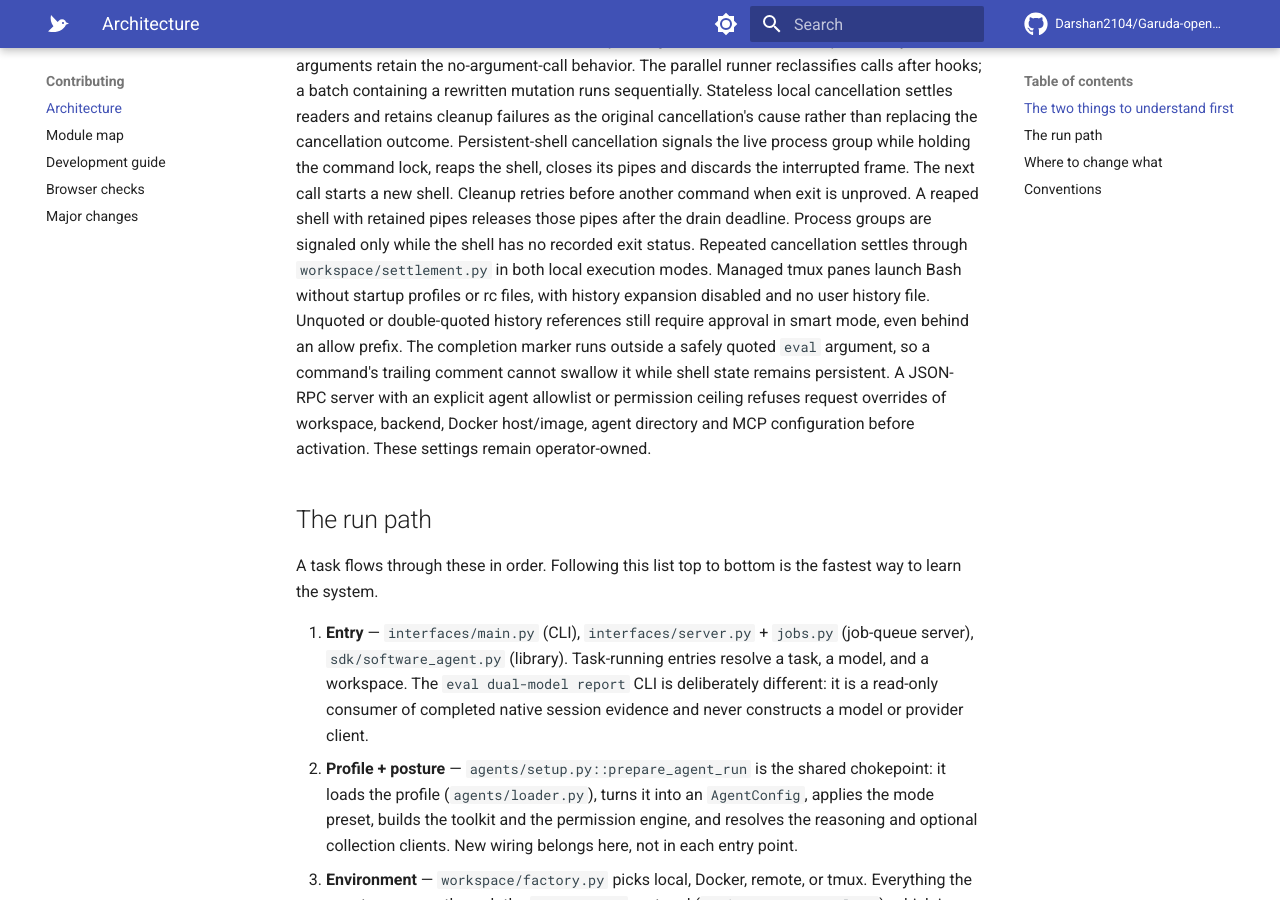
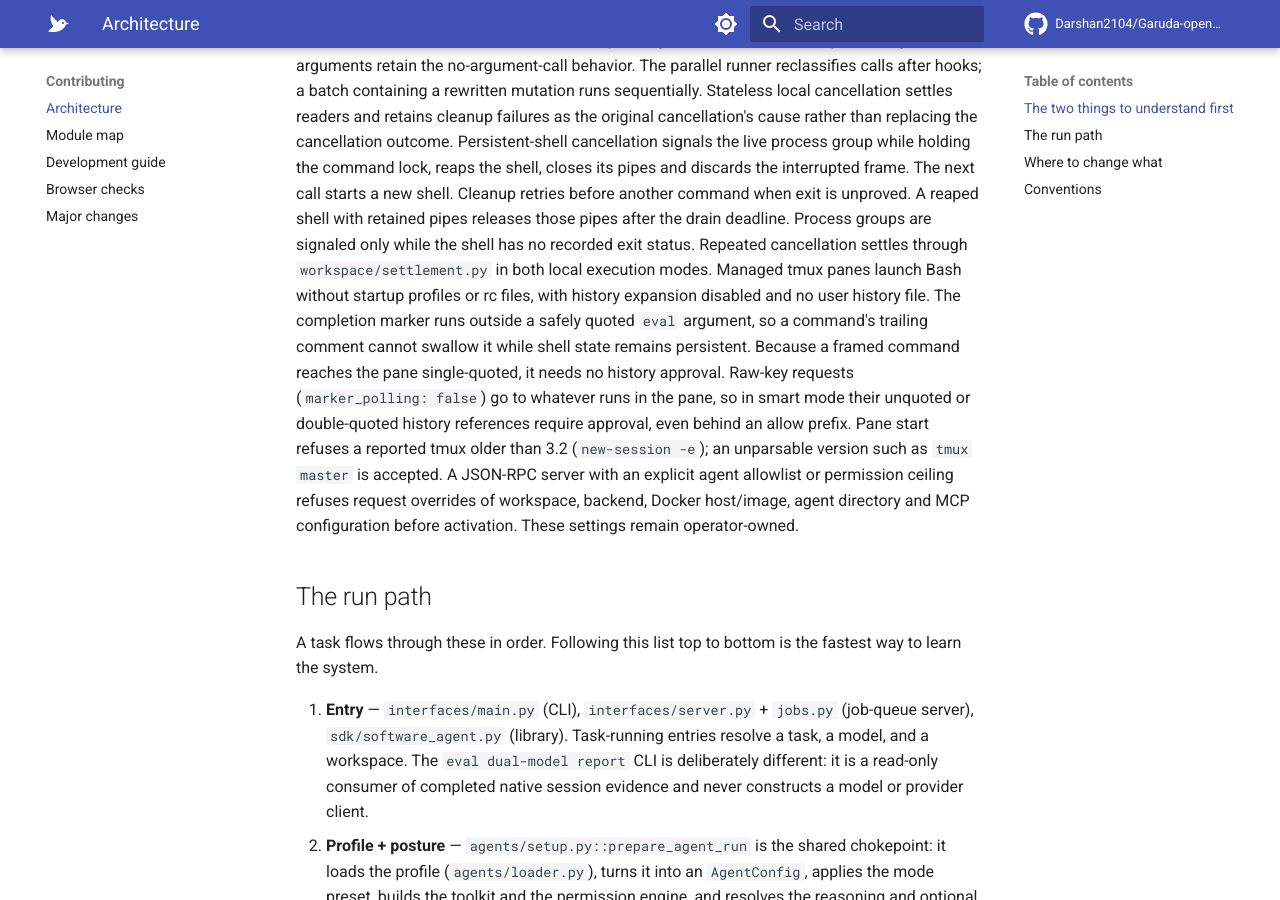
Before and after one commit to Darshan2104/Garuda-openagent, an MkDocs documentation site: the page built from docs/ARCHITECTURE.md, in a window 1280 px wide and 900 px high, scrolled down 1896 px. Built offline with MkDocs 1.6.1 and Material for MkDocs 9.7.7, drawn with Linux system fonts in a browser that asks for light colours; comment, search, counter and statistics services are not loaded.

Commit message:
Ask for tmux history approval only on raw keys and require tmux 3.2 (#348)
* Ask for tmux history approval only on raw keys and require tmux 3.0

Framed tmux_exec commands reach the pane single-quoted inside eval, so no
pane setting can history-expand `!`; asking for approval there only refused
ordinary commands such as `[ ! -d build ]` in headless runs. Keep the
approval for raw-key requests (marker_polling: false), which go to whatever
is running in the pane.

Managed panes pass `new-session -e`, which first shipped in tmux 3.0. Check
`tmux -V` at start and refuse older versions with a clear message instead of
an option error.

Co-Authored-By: Claude Opus 5.5 <noreply@anthropic.com>
Claude-Session: https://claude.ai/code/session_01FbZqz5kx6kvySJCJYCuiya

* docs: align tmux history approval and version notes across pages

ARCHITECTURE still required history approval for every smart-mode tmux
command; scope it to raw-key requests as the safety guide and decisions now
say, and record the tmux 3.0 requirement in MODULES, features and the
development guide.

Co-Authored-By: Claude Opus 5.5 <noreply@anthropic.com>

* Require tmux 3.2, where new-session -e first shipped

tmux 3.0 added -e to new-window, split-window and respawn only; new-session
gained it in 3.2 (tmux CHANGES, "CHANGES FROM 3.1c TO 3.2"). A 3.0 or 3.1
pane start passed the gate and then failed with a raw tmux option error.

Co-Authored-By: Claude Opus 5.5 <noreply@anthropic.com>
Claude-Session: https://claude.ai/code/session_01FbZqz5kx6kvySJCJYCuiya

---------

Co-authored-by: Claude Opus 5.5 <noreply@anthropic.com>

```diff
--- a/docs/ARCHITECTURE.md
+++ b/docs/ARCHITECTURE.md
@@ -76,10 +76,14 @@ with retained pipes releases those pipes after the drain deadline. Process group
 are signaled only while the shell has no recorded exit status. Repeated cancellation settles through
 `workspace/settlement.py` in both local execution modes.
 Managed tmux panes launch Bash without startup profiles or rc files, with history
-expansion disabled and no user history file. Unquoted or double-quoted history
-references still require approval in smart mode, even behind an allow prefix.
-The completion marker runs outside a safely quoted `eval` argument, so a command's
-trailing comment cannot swallow it while shell state remains persistent.
+expansion disabled and no user history file. The completion marker runs outside a
+safely quoted `eval` argument, so a command's trailing comment cannot swallow it
+while shell state remains persistent. Because a framed command reaches the pane
+single-quoted, it needs no history approval. Raw-key requests
+(`marker_polling: false`) go to whatever runs in the pane, so in smart mode their
+unquoted or double-quoted history references require approval, even behind an
+allow prefix. Pane start refuses a reported tmux older than 3.2
+(`new-session -e`); an unparsable version such as `tmux master` is accepted.
 A JSON-RPC server with an explicit agent allowlist or permission ceiling refuses
 request overrides of workspace, backend, Docker host/image, agent directory and
 MCP configuration before activation. These settings remain operator-owned.
```
Also changed, not shown: .context/decisions.md (+7 -3 lines), docs/MODULES.md (+3 -1 lines), docs/development/development.md (+1 -1 lines), docs/guides/safety-and-workspaces.md (+5 -4 lines), docs/reference/features.md (+1 -1 lines), 5 other files.
